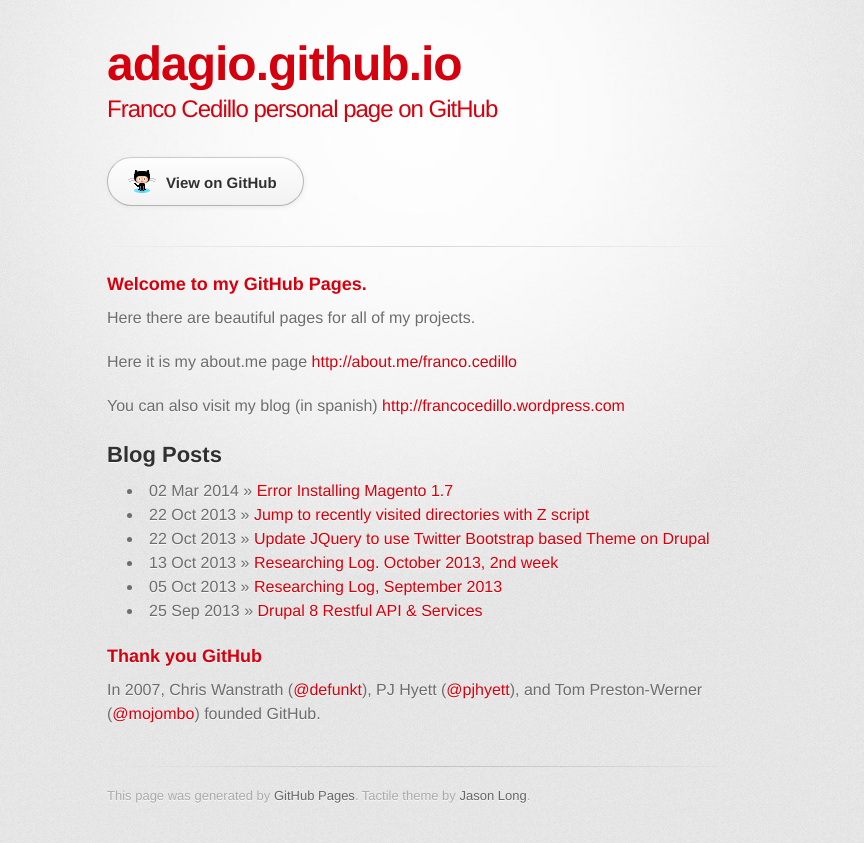
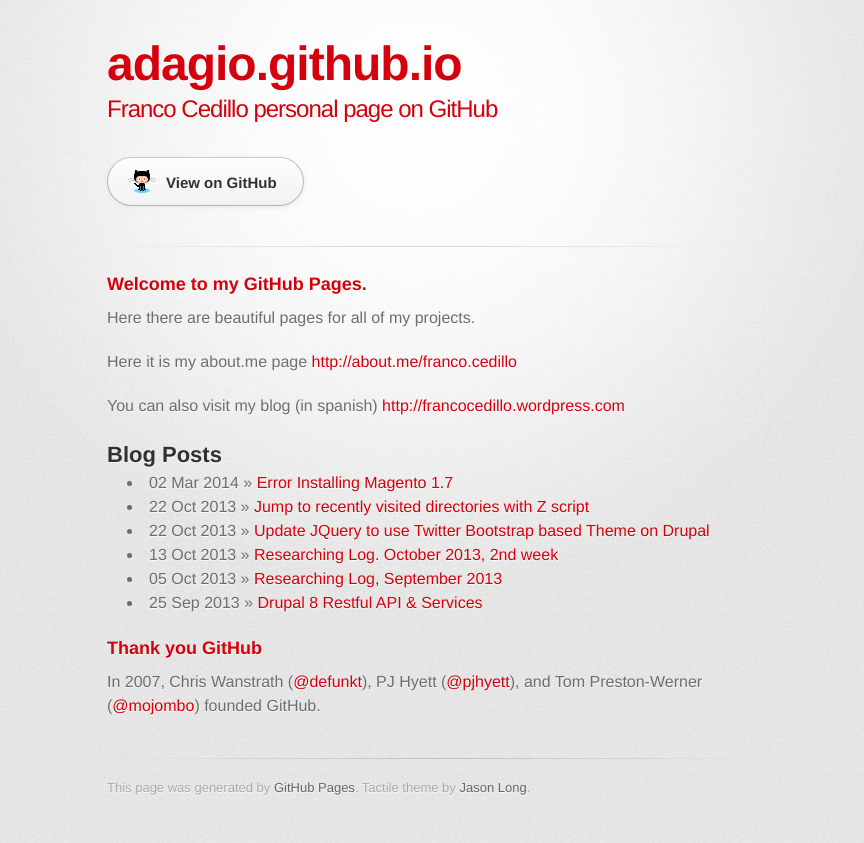
Before and after one commit to adagio/adagio.github.io, a Jekyll site: the page built from index.html, in a window 1280 px wide. Shown: the top 843 px of the page, without its empty margins (223-1087 px from the left). Built offline with Jekyll 4.4.1, drawn with Linux system fonts in a browser that asks for light colours; some web fonts are replaced.

Commit message:
Adds custom.css in html head

```diff
--- a/_layouts/default.html
+++ b/_layouts/default.html
@@ -6,6 +6,7 @@
     <link href='https://fonts.googleapis.com/css?family=Chivo:900' rel='stylesheet' type='text/css'>
     <link rel="stylesheet" type="text/css" href="/stylesheets/stylesheet.css" media="screen" />
     <link rel="stylesheet" type="text/css" href="/stylesheets/pygment_trac.css" media="screen" />
+    <link rel="stylesheet" type="text/css" href="/stylesheets/custom.css" media="screen" />
     <link rel="stylesheet" type="text/css" href="/stylesheets/print.css" media="print" />
     <!--[if lt IE 9]>
     <script src="//html5shiv.googlecode.com/svn/trunk/html5.js"></script>
```
